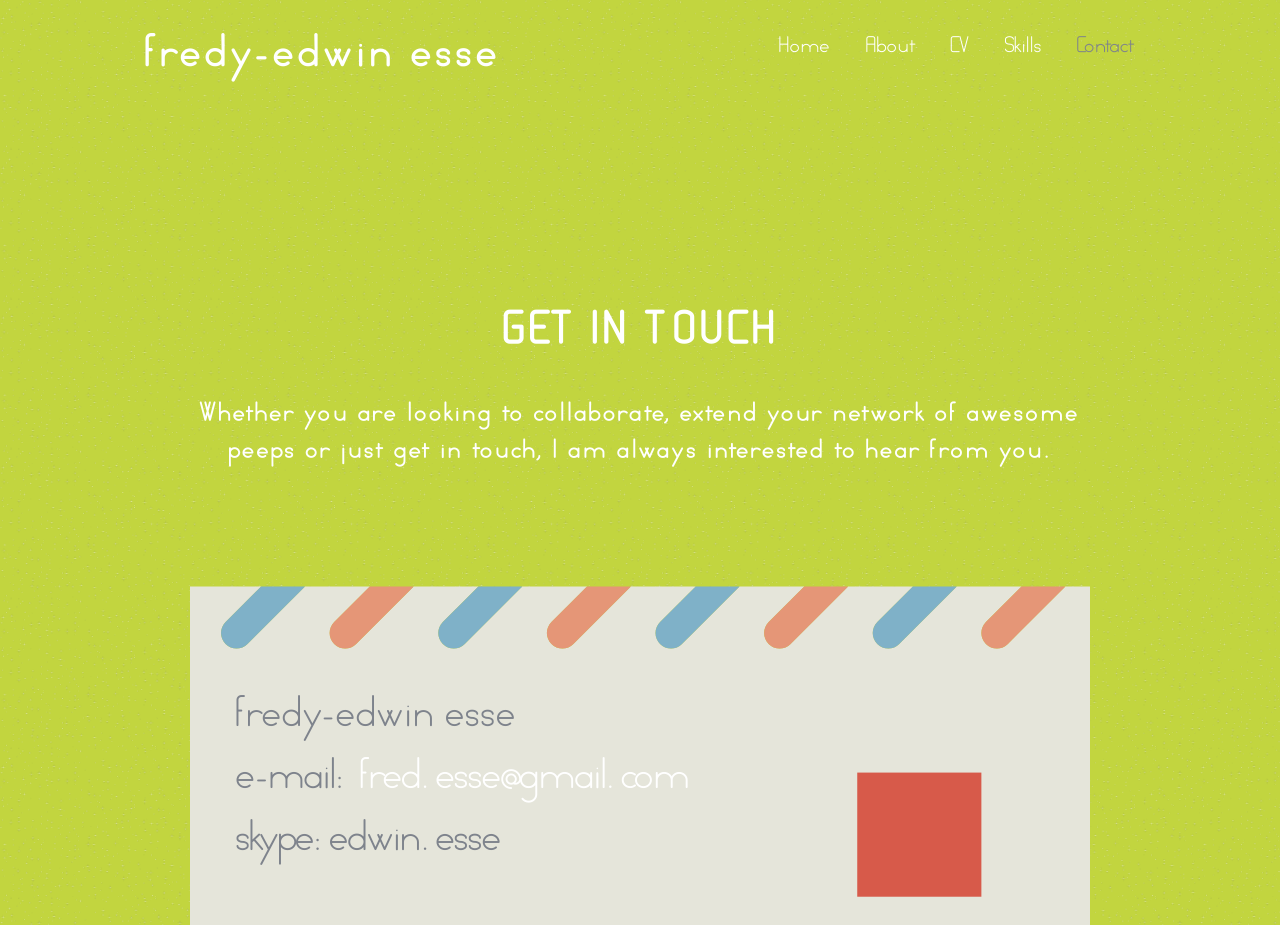
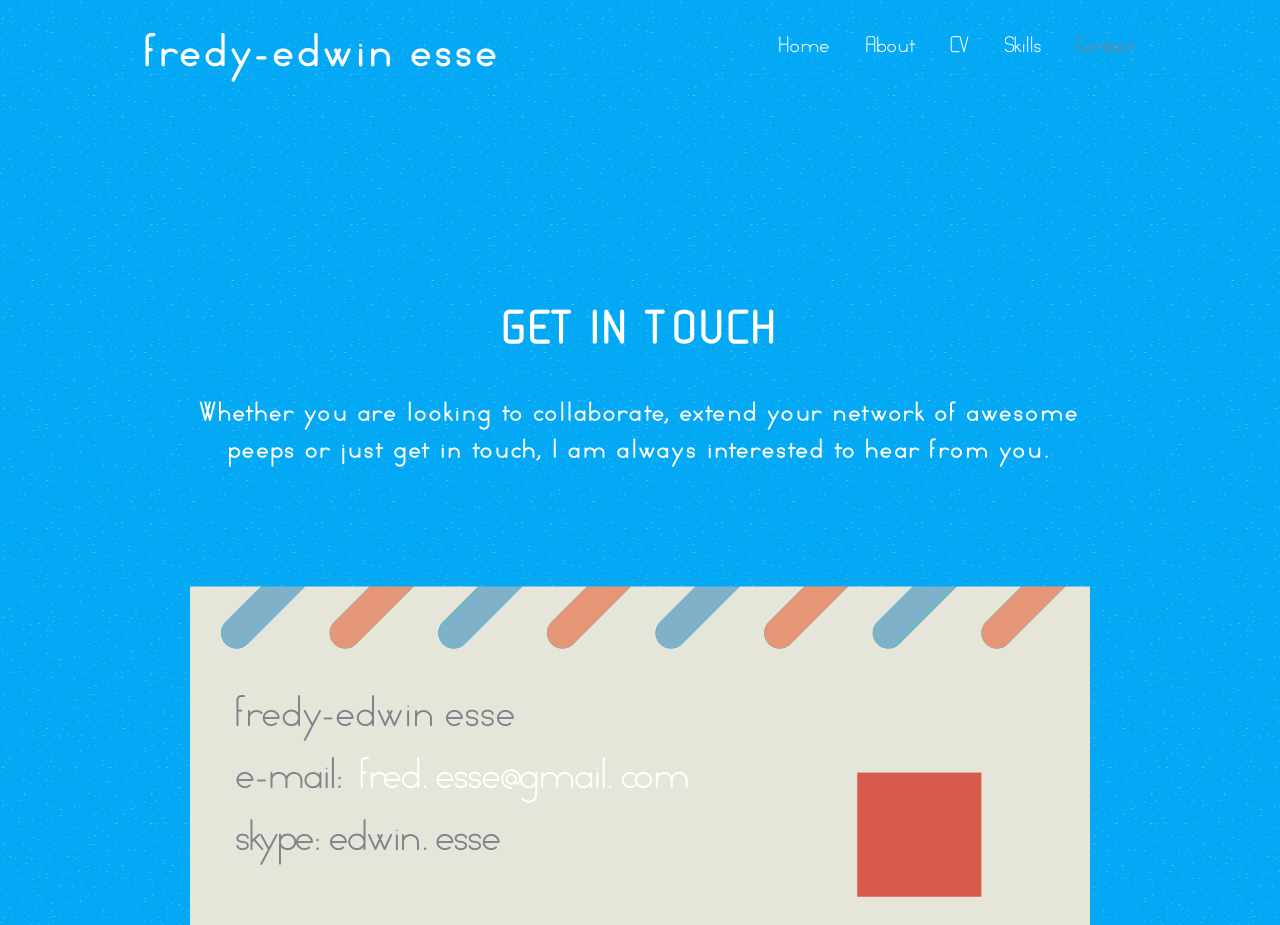
Before and after one commit to fredesse/my-homepage, a plain HTML site: page pages/contact.html in a window 1280 px wide. Shown: the top 925 px of the page. Drawn offline with nearby package versions, Linux system fonts and the light colour scheme; files whose address does not match are found by name.

```diff
--- a/css/style.css
+++ b/css/style.css
@@ -22,7 +22,7 @@
 }
 
 body {
-	font-family: 'Focus Regular';
+	font-family: 'Focus Regular', Lucida Grande, Helvetica;
 	font-size: 1em;
 	line-height: 2;
 	background: url('../images/sparkle.png') rgb(255, 195, 0);
@@ -107,8 +107,9 @@
 	text-transform: uppercase;
 }
 
-.main-greeting {
-	font-family: 'Focus Medium';
+.main-greeting,
+.learn-more {
+	font-family: 'Focus Medium', Lucida Grande, Helvetica;
 }
 
 .main-intro {
@@ -118,7 +119,6 @@
 .learn-more {
 	margin: 0 auto;
 	max-width: 150px;
-	font-family: 'Focus Medium';
 }
 
 .h1-margin {
@@ -302,7 +302,7 @@
 /********* CONTACT PAGE *********/
 
 .contact-bground {
-	background: url('../images/sparkle.png') rgb(194, 213, 63);
+	background: url('../images/sparkle.png') #03A9F4;
 	background-size: 200px;
 }
 
```
Also changed, not shown: images/avatar.jpg.
